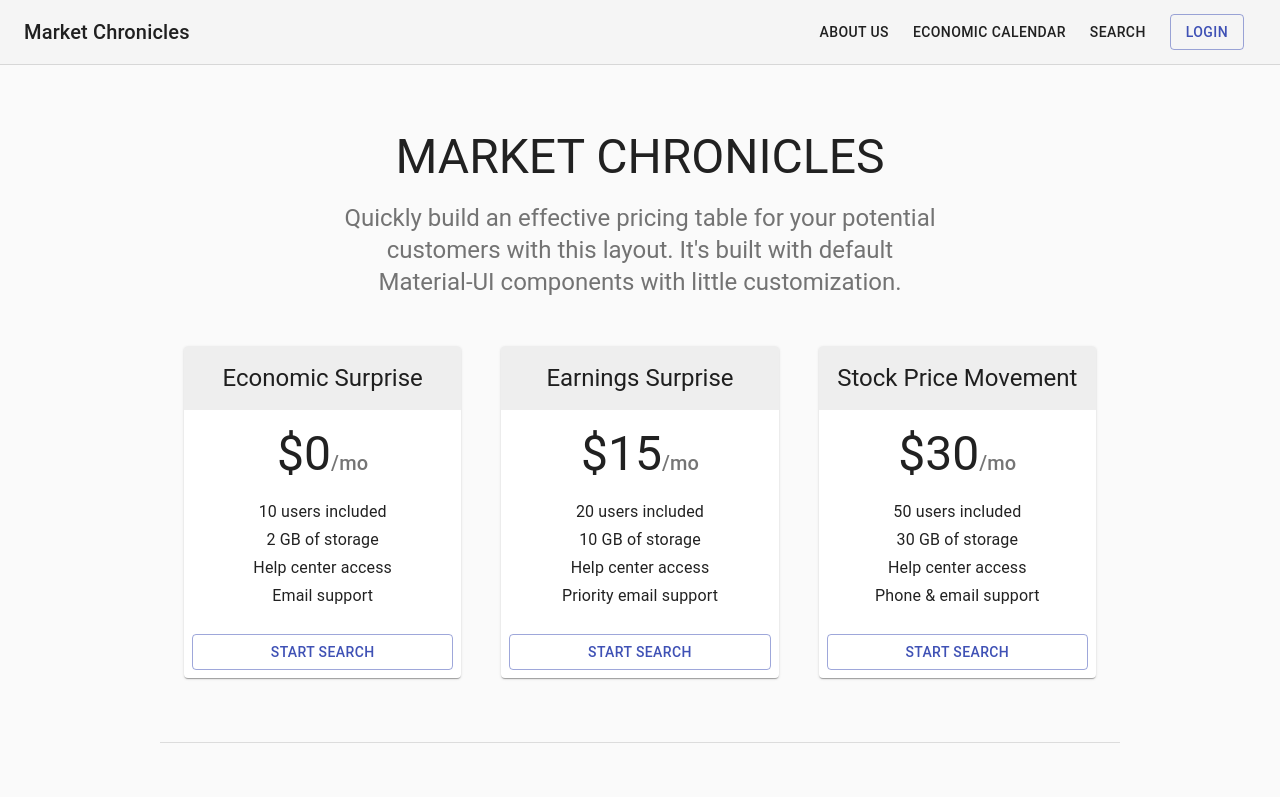
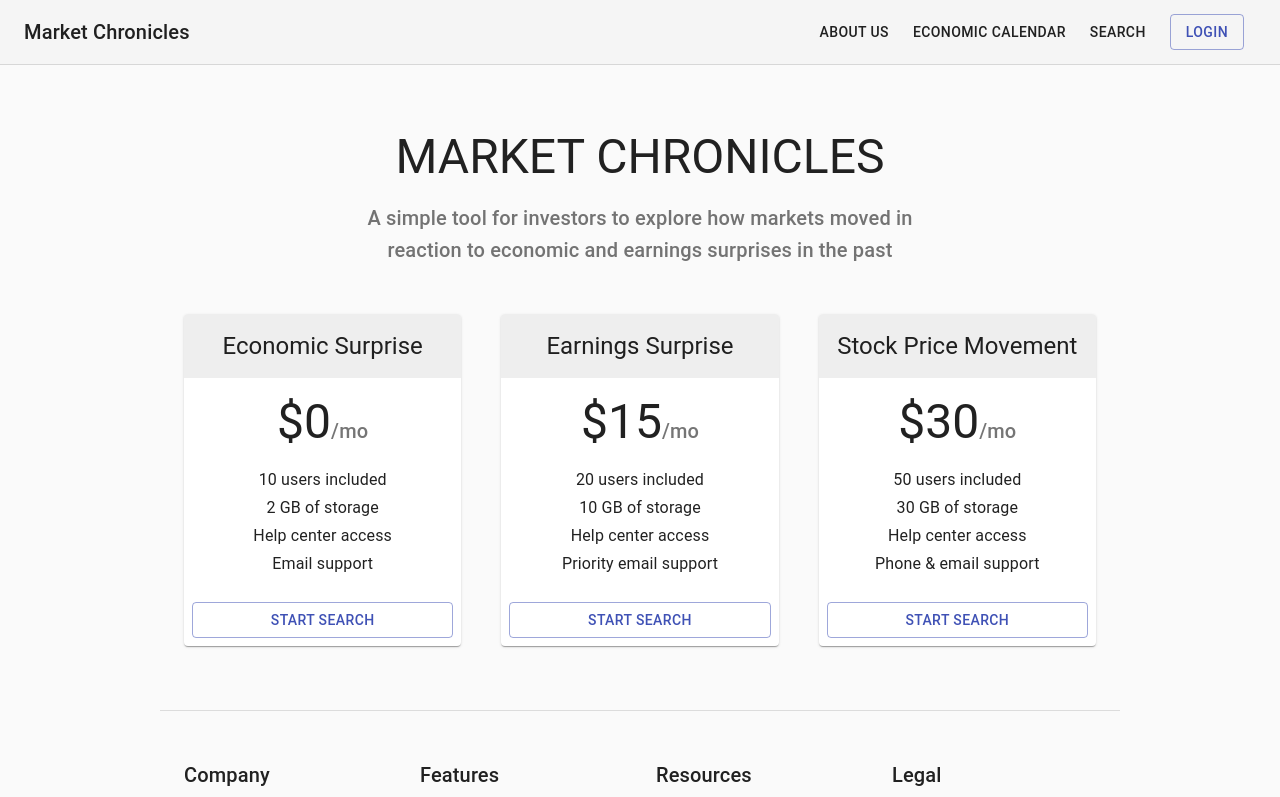
Before and after one commit to nxwcharlene/marketChronicles, a React (Create React App) app in the folder frontend2/: page / in a window 1280 px wide. Shown: the top 797 px of the page. Built offline with nearby package versions, Linux system fonts and the light colour scheme.

Commit message:
test commit

```diff
--- a/frontend2/src/App.js
+++ b/frontend2/src/App.js
@@ -176,9 +176,8 @@ export default function Pricing() {
         <Typography component="h3" variant="h3" align="center" color="textPrimary" gutterBottom>
           MARKET CHRONICLES
         </Typography>
-        <Typography variant="h5" align="center" color="textSecondary" component="p">
-          Quickly build an effective pricing table for your potential customers with this layout.
-          It&apos;s built with default Material-UI components with little customization.
+        <Typography variant="h6" align="center" color="textSecondary" component="p">
+          A simple tool for investors to explore how markets moved in reaction to economic and earnings surprises in the past
         </Typography>
       </Container>
       {/* End hero unit */}
```
Also changed, not shown: frontend2/src/background_image.jpg (added).
